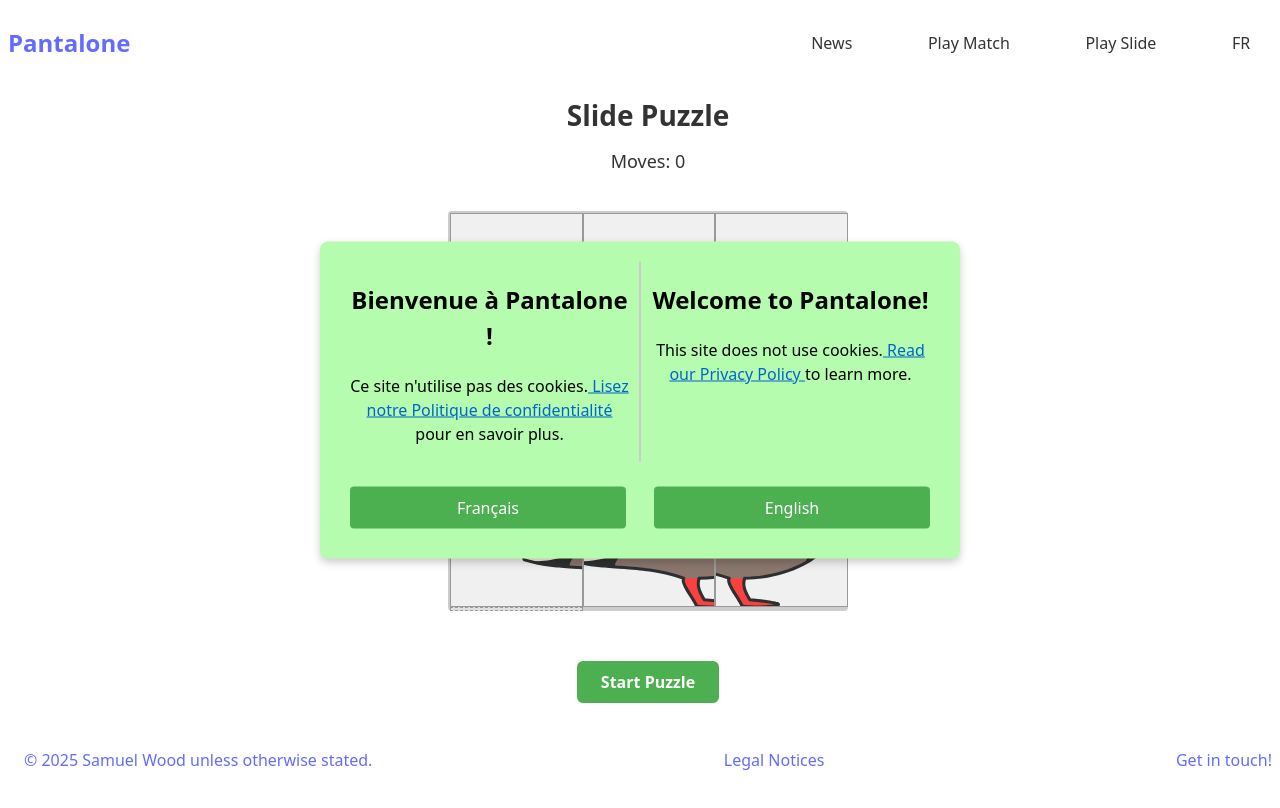
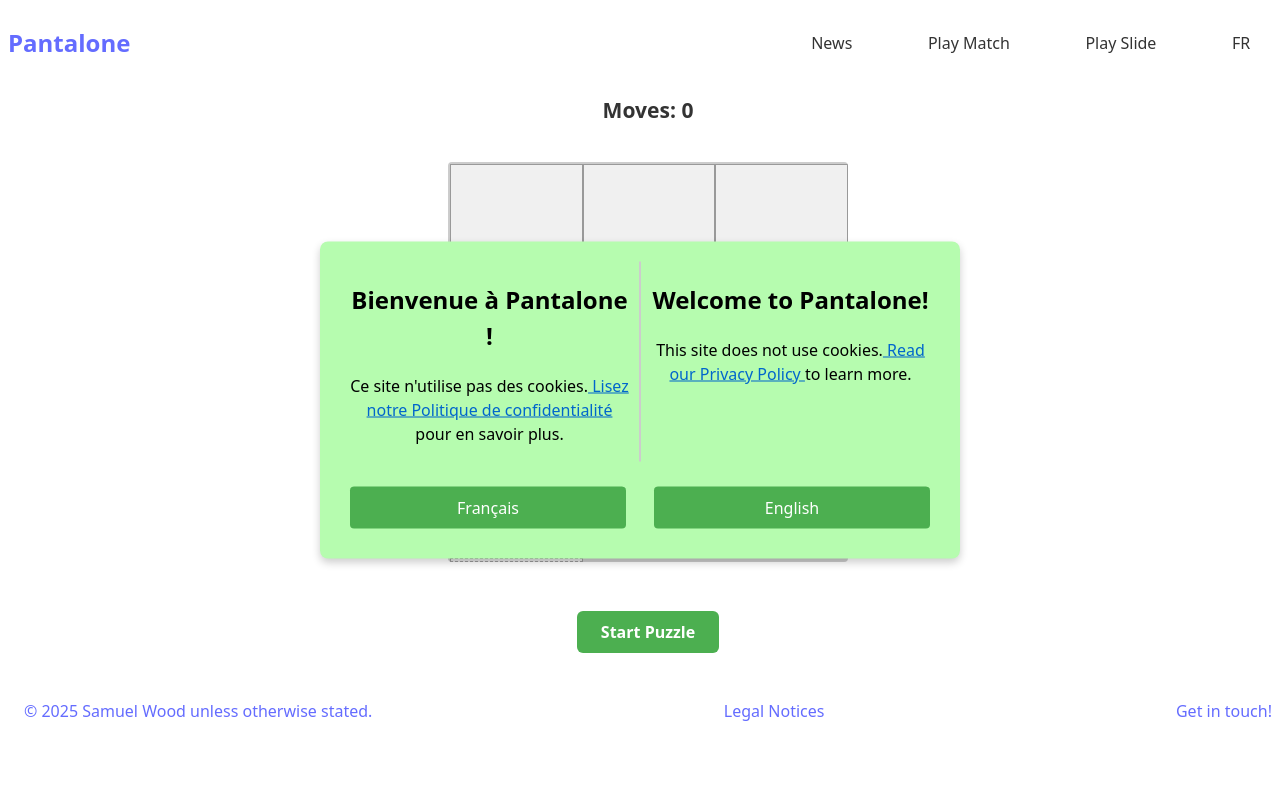
Before and after one commit to StrawberryBeds/games, a React (Vite) app: page /slide/1 in a window 1280 px wide. Shown: the top 808 px of the page. Built offline with nearby package versions, Linux system fonts and the light colour scheme.

Commit message:
Changes to text on SlideBoard

```diff
--- a/public/locales/en/translation.json
+++ b/public/locales/en/translation.json
@@ -27,7 +27,8 @@
   },
   "score": {
     "matches": "Matches: ",
-    "turns": "Turns:"
+    "turns": "Turns:",
+    "slide_moves": "Moves:"
   },
   "play_again_button": "Play Again!",
   "game_over_dialogue": {
--- a/public/locales/fr/translation.json
+++ b/public/locales/fr/translation.json
@@ -27,7 +27,8 @@
   },
   "score": {
     "matches": "Pairs :",
-    "turns": "Tours : "
+    "turns": "Tours : ",
+    "slide_moves": "Coups : "
   },
   "play_again_button": "Jouer à nouveau !",
   "game_over_dialogue": {
--- a/src/componentsPlayCardSet/SlideBoard.jsx
+++ b/src/componentsPlayCardSet/SlideBoard.jsx
@@ -2,6 +2,7 @@ import React, { useState, useEffect } from "react";
 import SlideTile from "./SlideTile";
 import SlideGameOverDialogue from "./SlideGameOverDialogue";
 import "./SlideBoard.css";
+import { useTranslation } from "react-i18next";
 import {
   initializeSlideGrid,
   isAdjacentToEmpty,
@@ -35,6 +36,7 @@ function saveStoredSessionScores(slideSetName, scores) {
 }
 
 function SlideBoard({ tileImage, slideSetName, isGuest = false }) {
+  const { t } = useTranslation();
   const [tiles, setTiles] = useState(initializeSlideGrid());
   const [originalTiles, setOriginalTiles] = useState(initializeSlideGrid());
   const [moveCount, setMoveCount] = useState(0);
@@ -104,9 +106,8 @@ function SlideBoard({ tileImage, slideSetName, isGuest = false }) {
   return (
     <div className="slide-game-container">
       <div className="slide-header">
-        <h2>Slide Puzzle</h2>
         <div className="slide-stats">
-          <p className="move-counter">Moves: {moveCount}</p>
+          <h3 className="move-counter">{t('score.slide_moves')} {moveCount}</h3>
         </div>
       </div>
 
```
